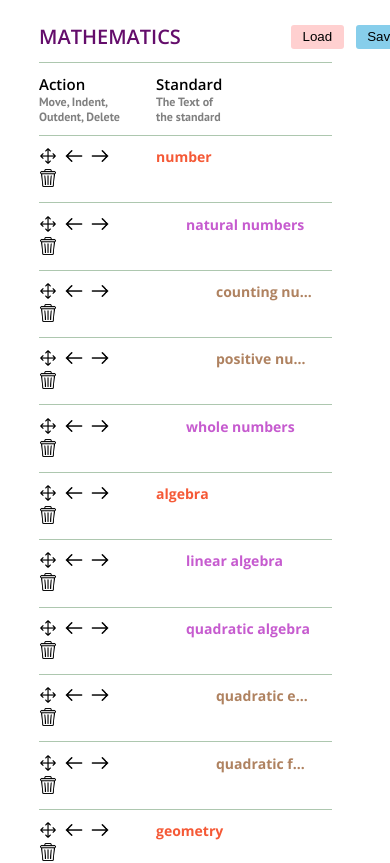
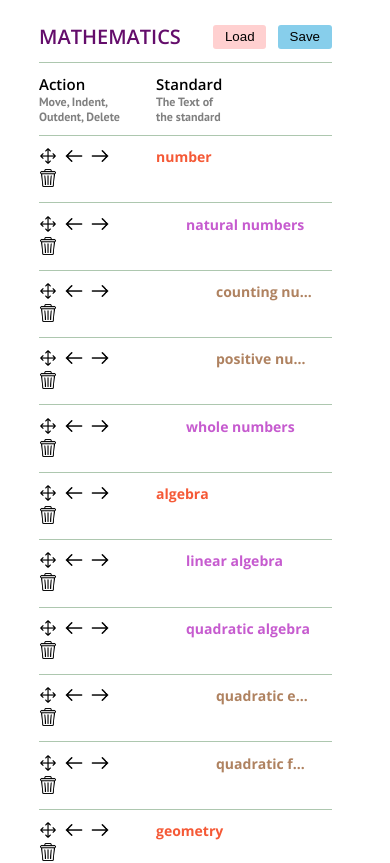
Before and after one commit to DY-2001/Curriculum-Authoring-Tool, a React (Create React App) app: page / in a window 390 px wide. Shown: the top 863 px of the page. Built offline with nearby package versions, Linux system fonts and the light colour scheme.

Commit message:
make save button responsive

```diff
--- a/src/components/header/Header.module.css
+++ b/src/components/header/Header.module.css
@@ -1,5 +1,3 @@
-.headerContainer {}
-
 .mainHeader {
     display: flex;
     justify-content: space-between;
@@ -45,6 +43,7 @@
     font-style: normal;
     font-size: 20px;
     color: #640D6B;
+    width: 145px;
 }
 
 .subHeader {
```
